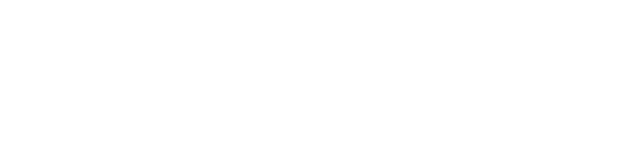
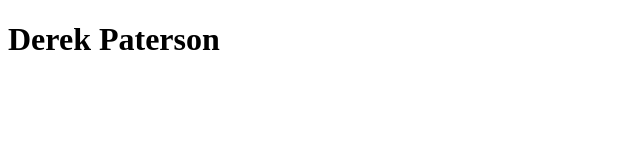
Before and after one commit to Aphelion01237/Portfolio-Profile, a plain HTML site: page index.html in a window 1280 px wide. Shown: the whole page, without its empty margins (0-640 px from the left). Drawn offline with Linux system fonts and the light colour scheme.

Commit message:
added name

```diff
--- a/index.html
+++ b/index.html
@@ -7,6 +7,6 @@
     <title>Document</title>
 </head>
 <body>
-
+    <h1>Derek Paterson</h1>
 </body>
 </html>
```
